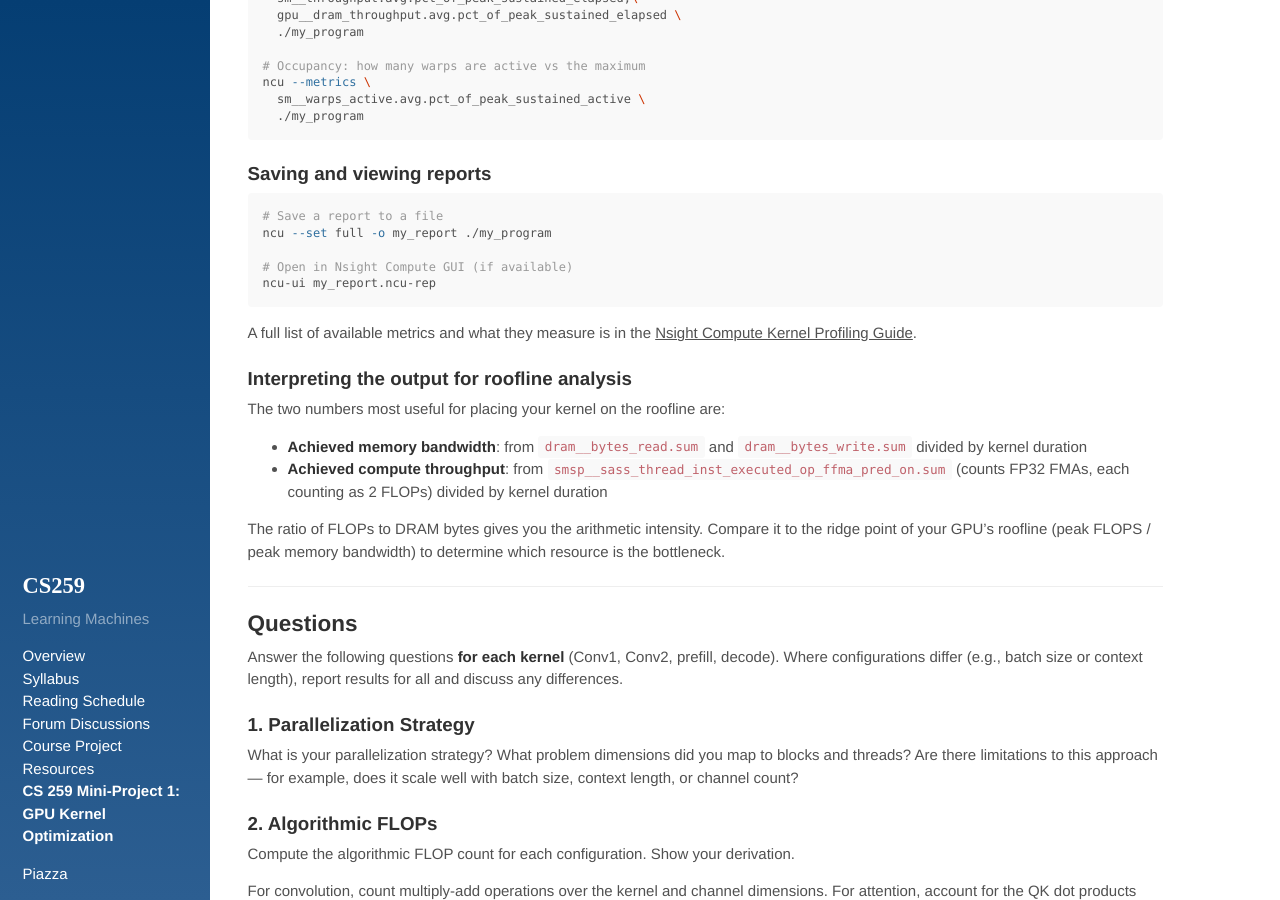
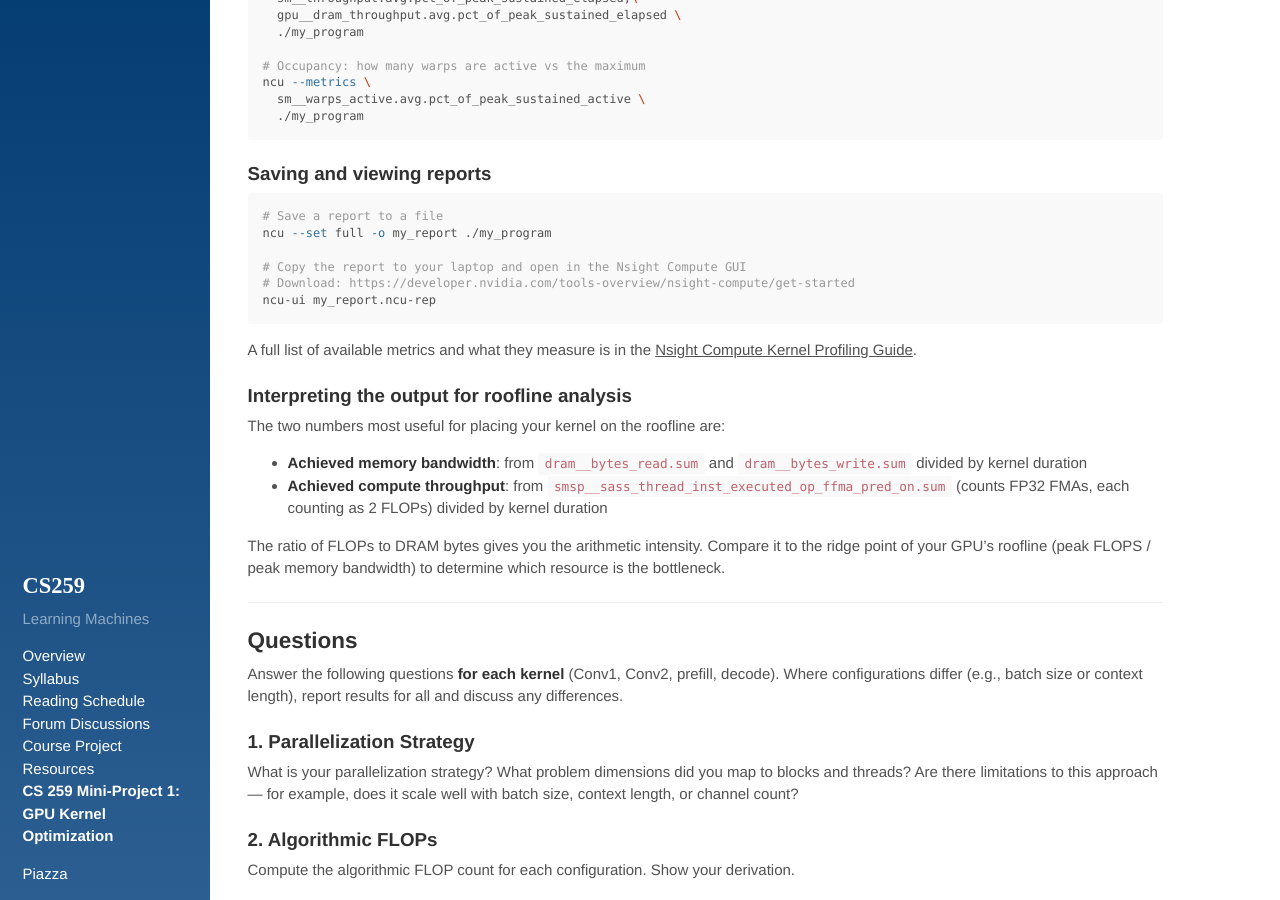
Before and after one commit to PolyArch/cs259, a Jekyll site: the page built from 04-miniproj-1.md, in a window 1280 px wide and 900 px high, scrolled down 2465 px. Built offline with Jekyll 4.4.1, drawn with Linux system fonts in a browser that asks for light colours; our own code applies the rules of GitHub Pages for plain Markdown files.

Commit message:
Clarify ncu-ui can be run on a separate machine, add download link

````diff
--- a/04-miniproj-1.md
+++ b/04-miniproj-1.md
@@ -149,7 +149,8 @@ ncu --metrics \
 # Save a report to a file
 ncu --set full -o my_report ./my_program
 
-# Open in Nsight Compute GUI (if available)
+# Copy the report to your laptop and open in the Nsight Compute GUI
+# Download: https://developer.nvidia.com/tools-overview/nsight-compute/get-started
 ncu-ui my_report.ncu-rep
 ```
 
````
